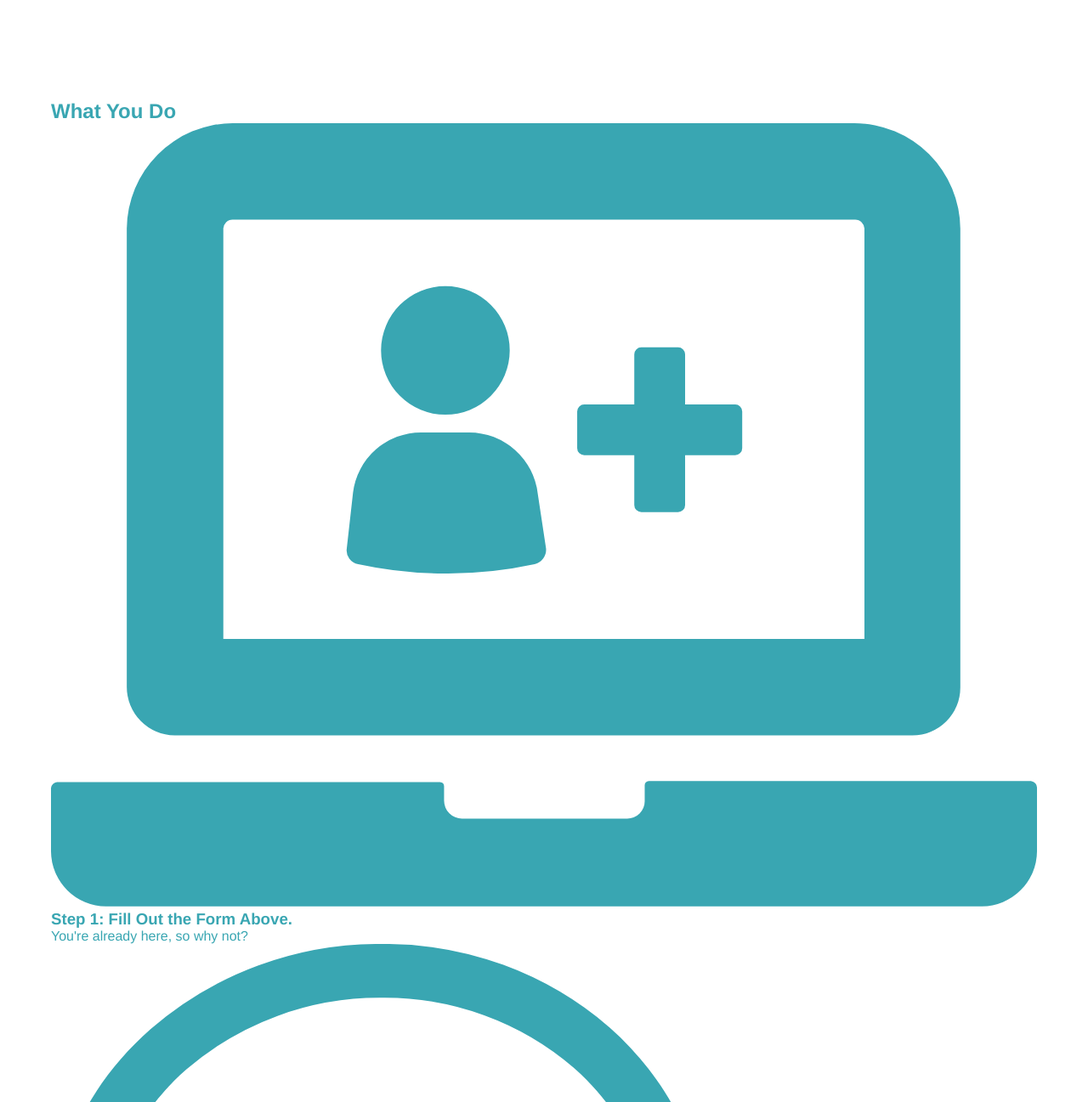
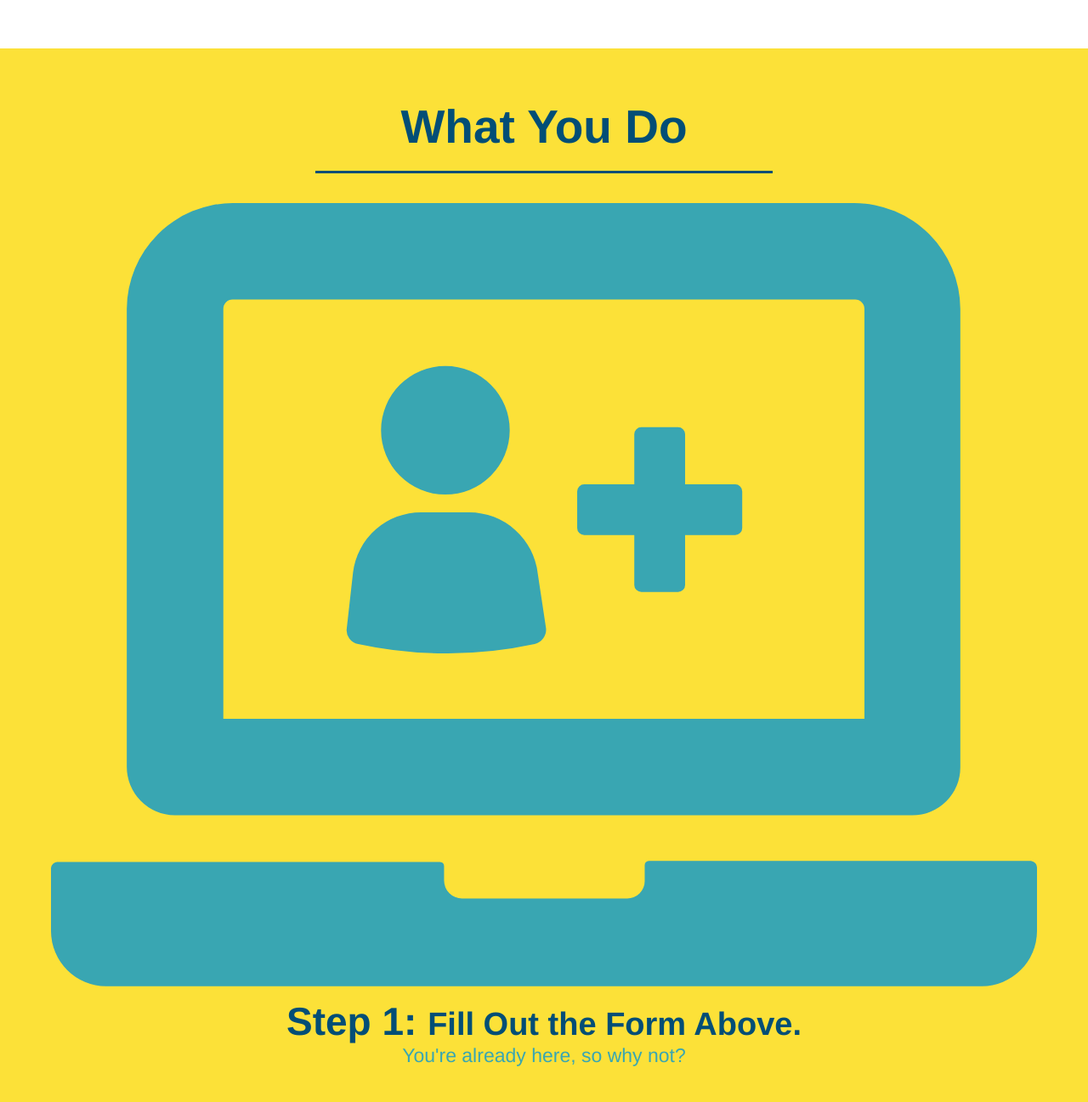
Before and after one commit to Ivonnor1975/run-buddy, a plain HTML site: page index.html in a window 1280 px wide. Shown: the part 1003-2300 px from the top of the page at 85% size. Drawn offline with Linux system fonts and the light colour scheme.

Commit message:
style what you do section

```diff
--- a/assets/css/style.css
+++ b/assets/css/style.css
@@ -123,18 +123,15 @@ section {
 .intro{
   text-align: center;
 }
-.intro h2 {
+.section-title {
   font-size: 55px;
   color: #024e76;
   margin-bottom: 35px;
   padding: 0 100px 20px 100px;
+  display: inline-block;
   border-bottom: 3px solid;
-  border-color: #fce138;
 }
-.intro h2 {
-  /* add this alongside your other declarations */
-  display: inline-block;
-}
+
 .intro p {
   line-height: 1.7;
   color: #39a6b2;
@@ -142,3 +139,34 @@ section {
   font-size: 20px;
   margin: 0 auto;
 }
+.steps {
+  text-align: center;
+  background: #fce138;
+}
+
+
+.primary-border {
+  border-color: #fce138;
+}
+
+.secondary-border {
+  border-color: #39a6b2;
+}
+.steps div{
+  margin-bottom: 80px;
+}
+.steps img{
+  with: 15%
+  margin: 10px 0;
+}
+.steps h3 {
+  color: #024e76;
+  font-size: 46px;
+  margin-top: 10px;
+}
+.steps p{
+  color: #39a6b2;
+  font-size: 23px;
+}.steps span {
+  font-size: 38px;
+}
--- a/index.html
+++ b/index.html
@@ -70,37 +70,37 @@
 
   <!-- "what we do" section -->
   <section id="what-we-do" class="intro">
-    <h2>What We Do</h2>
+    <h2 class="section-title primary-border"> What We Do</h2>
     <p>
       butcher selfies chambray shabby chic gentrify readymade yr Echo Park XOXO Tumblr normcore Banksy direct trade Blue Bottle chillwave you probably haven't heard of them single-origin coffee Vice fanny pack fixie Odd Future Austin fingerstache pickled twee synth Wes Anderson Thundercats viral bitters flannel meggings narwhal Marfa Schlitz sustainable Intelligentsia umami deep v craft
     </p>
   </section>
 
   <!-- "what you do" section -->
-  <section id="what-you-do">
-    <h2>What You Do</h2>
+  <section id="what-you-do" class="steps">
+    <h2 class="section-title seconday-border">What You Do</h2>
     <div>
       <!-- insert this image-->
       <img src="./assets/images/step-1.svg" alt="" />
-      <h3>Step 1: Fill Out the Form Above.</h3>
+      <h3>Step 1: <span> Fill Out the Form Above.</span></h3>
       <p>You're already here, so why not?</p>
     </div>
 
     <div>
       <img src="./assets/images/step-2.svg" alt="" />
-      <h3>Step 2: Consult with One of Our Trainers.</h3>
+      <h3>Step 2: <span>Consult with One of Our Trainers.</span></h3>
       <p>Are you here to build muscle, lose weight, or just feel good?</p>
     </div>
 
     <div>
       <img src="./assets/images/step-3.svg" alt="" />
-      <h3>Step 3: Get Running.</h3>
+      <h3>Step 3: <span>Get Running.</span></h3>
       <p>Hit the ground running (literally) once your trainer lays out your plan.</p>
     </div>
 
     <div>
       <img src="./assets/images/step-4.svg" alt="" />
-      <h3>Step 4: See Results.</h3>
+      <h3>Step 4: <span>See Results.</span></h3>
       <p>Bi-weekly checkins with your trainer will keep you focused</p>
     </div>
   </section>
```
